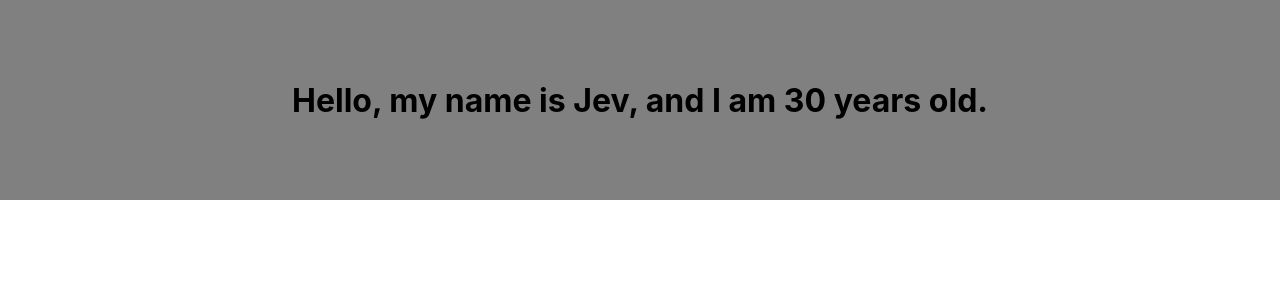
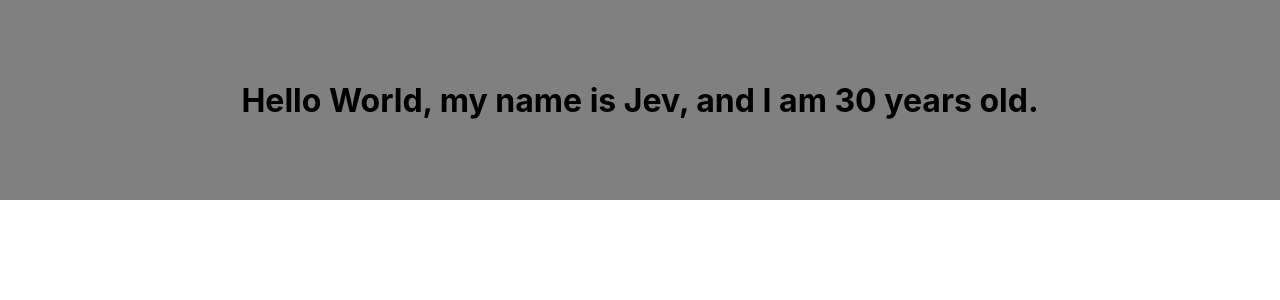
Before and after one commit to baldm0mma/react.ts.tutorial-props.hooks, a React (Create React App) app: page / in a window 1280 px wide. Shown: the top 300 px of the page. Built offline with nearby package versions, Linux system fonts and the light colour scheme; the HTML template or start-up script is replaced by a standard one.

Commit message:
Add mySumFunc

```diff
--- a/src/App.tsx
+++ b/src/App.tsx
@@ -3,9 +3,10 @@ import { Header } from "./Components/Header/Header";
 import "./App.css";
 
 const App: React.FC = () => {
+  const mySumFunc = (int1: number, int2: number): number => int1 + int2;
   return (
     <div className="App">
-      <Header name="Jev" age={30} />
+      <Header text="Hello World" age={30} ok={true} person={{firstName: "Jev", lastName: "Forsberg"}} mySumFunc={mySumFunc()} />
     </div>
   );
 };
--- a/src/Components/Header/Header.tsx
+++ b/src/Components/Header/Header.tsx
@@ -1,15 +1,23 @@
 import React from "react";
 import "./Header.css";
 
-export interface Props {
-  name: string;
-  age: number;
+export interface Person {
+  firstName: string;
+  lastName: string;
 }
 
-export const Header: React.FC<Props> = ({ name, age }) => {
+export interface Props {
+  text: string;
+  age: number;
+  ok: boolean;
+  mySumFunc: (int1: number, int2: number) => number;
+  person: Person;
+}
+
+export const Header: React.FC<Props> = ({ text, age, ok, mySumFunc, person }) => {
   return (
     <header>
-      <h1>{`Hello, my name is ${name}, and I am ${age} years old.`}</h1>
+      <h1>{`${text}, my name is ${person.firstName}, and I am ${age} years old.`}</h1>
     </header>
   );
 };
```
